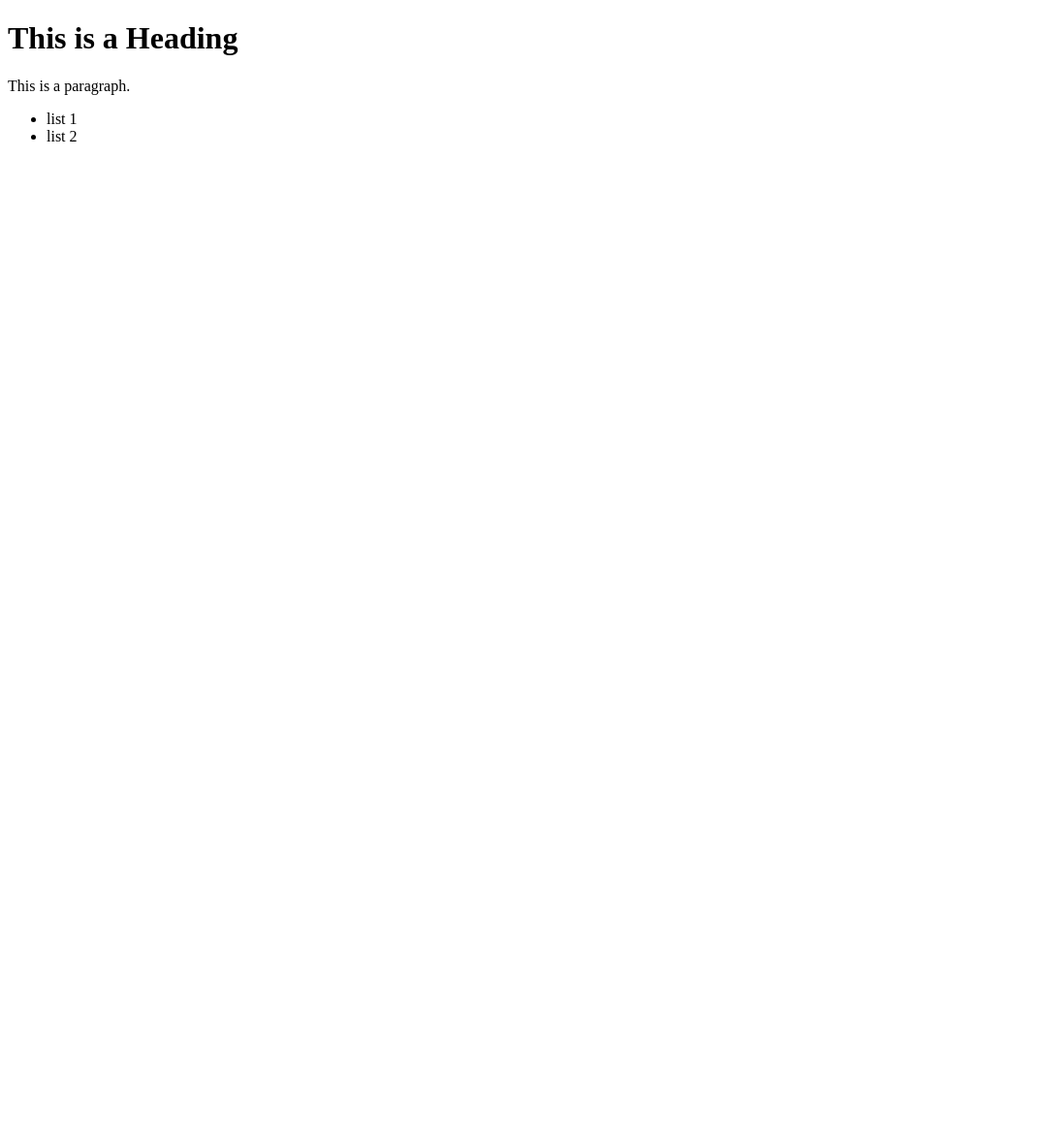
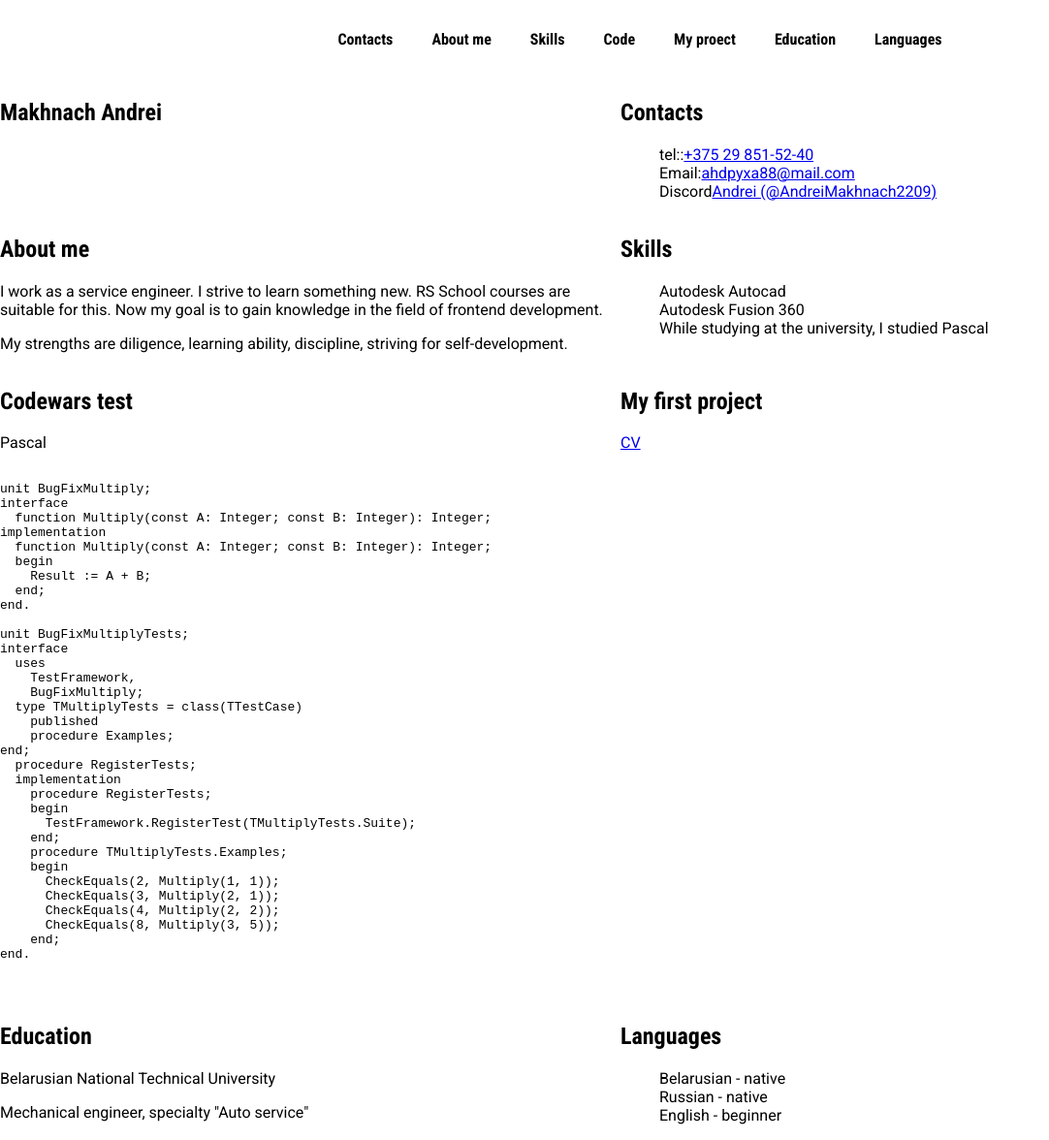
Before and after one commit to AndreiMakhnach2209/rsschool-cv, a plain HTML site: page index.html in a window 1280 px wide. Shown: the whole page at 97% size, without its empty margins (0-1082 px from the left). Before the commit the page ends 800 px from the top, so only its background shows below. Drawn offline with Linux system fonts and the light colour scheme.

Commit message:
docs:added information to file html

```diff
--- a/index.html
+++ b/index.html
@@ -1,16 +1,132 @@
 <!DOCTYPE html>
 <html lang="en">
-     <head>
-        <title>Page Title</title>
-    </head>
-     <body>
+<head>
+    <meta charset="UTF-8">
+    <meta name="viewport" content="width=device-width, initial-scale=1.0">
+    <title>cv</title>
+    <link rel="stylesheet" href="./style.css">
+    <link rel="icon" href="./images/favicon.ico">
+    <link rel="preconnect" href="https://fonts.googleapis.com">
+    <link rel="preconnect" href="https://fonts.gstatic.com" crossorigin>
+    <link href="https://fonts.googleapis.com/css2?family=Roboto&family=Roboto+Condensed:wght@700&display=swap" rel="stylesheet">
+</head>
+<body>
+    <header class="header">
+        <div class="container">
+            <nav class="nav">
+                <ul class="nav-list">
+                    <li class="nav-item"><a href="#contacts" class="nav-link">Contacts</a></li>
+                    <li class="nav-item"><a href="#about-me" class="nav-link">About me</a></li>
+                    <li class="nav-item"><a href="#skills" class="nav-link">Skills</a></li>
+                    <li class="nav-item"><a href="#code" class="nav-link">Code</a></li>
+                    <li class="nav-item"><a href="#proect" class="nav-link">My proect</a></li>
+                    <li class="nav-item"><a href="#education" class="nav-link">Education</a></li>
+                    <li class="nav-item"><a href="#languages" class="nav-link">Languages</a></li>
+                </ul>
+            </nav>
+        </div>
+    </header>
+    <main class="main">
+        <div class="main-container">
+            <section class="section" id="profile">
+                <h1 class="section-title">Makhnach Andrei</h1>
+            </section>
+            <section class="section" id="contacts">
+                <h2 class="section-title">Contacts</h2>
+                <ul class="section-list">
+                    <li class="list-item">
+                        tel::<a href="tel:+375298515240" class="section-link">+375 29 851-52-40</a>
+                    </li>
+                    <li class="list-item">
+                        Email:<a href="mailto:ahdpyxa88@mail.com" class="section-link">ahdpyxa88@mail.com</a>
+                    </li>
+                    <li class="list-item">
+                        Discord<a href="https://discordapp.com/users/1120793615925510146/" class="section-link">Andrei (@AndreiMakhnach2209)</a>
+                    </li>
+                </ul>
+            </section>
+            <section class="section" id="about-me">
+                <h2 class="section-title">About me</h2>
+                <p class="paragraph">
+                    I work as a service engineer. I strive to learn something new. RS School courses are suitable for this. Now my goal is to gain knowledge in the field of frontend development.
+                </p>
+                <p class="paragraph">
+                    My strengths are diligence, learning ability, discipline, striving for self-development.
+                </p>
+            </section>
+            <section class="section" id="skills">
+                <h2 class="section-title">Skills</h2>
+                <ul class="section-list">
+                    <li class="list-item">Autodesk Autocad</li>
+                    <li class="list-item">Autodesk Fusion 360</li>
+                    <li class="list-item">While studying at the university, I studied Pascal</li>
+                </ul>
+            </section>
+            <section class="section" id="code">
+                <h2 class="section-title">Codewars test</h2>
+                <p class="paragraph">Pascal</p>
+                <pre>
+                    <code class="code">
+unit BugFixMultiply;
+interface
+  function Multiply(const A: Integer; const B: Integer): Integer;
+implementation
+  function Multiply(const A: Integer; const B: Integer): Integer;
+  begin
+    Result := A + B;
+  end;
+end.
 
-<h1>This is a Heading</h1>
-<p>This is a paragraph.</p>
-<ul>
-    <li>list 1</li>
-    <li>list 2</li>
-</ul>
+unit BugFixMultiplyTests;
+interface
+  uses
+    TestFramework,
+    BugFixMultiply;
+  type TMultiplyTests = class(TTestCase)
+    published
+    procedure Examples;
+end;
+  procedure RegisterTests;
+  implementation
+    procedure RegisterTests;
+    begin
+      TestFramework.RegisterTest(TMultiplyTests.Suite);
+    end;
+    procedure TMultiplyTests.Examples;
+    begin
+      CheckEquals(2, Multiply(1, 1));
+      CheckEquals(3, Multiply(2, 1));
+      CheckEquals(4, Multiply(2, 2));
+      CheckEquals(8, Multiply(3, 5));
+    end;
+end.
+                    </code>
+                </pre>
+            </section>
+            <section class="section" id="proect">
+                <h2 class="section-title">My first project</h2>
+                <a href="https://andreimakhnach2209.github.io/rsschool-cv/cv" class="section-link">CV</a>
+            </section>
+            <section class="section" id="education">
+                <h2 class="section-title">Education</h2>
+                <p class="paragraph">Belarusian National Technical University</p>
+                <p class="paragraph">Mechanical engineer, specialty "Auto service"</p>
+            </section>
+            <section class="section" id="languages">
+                <h2 class="section-title">Languages</h2>
+                <ul class="section-list">
+                    <li class="list-item">Belarusian - native</li>
+                    <li class="list-item">Russian - native</li>
+                    <li class="list-item">English - beginner</li>
+                </ul>
+            </section>
+        </div>
+    </main>
+    <footer class="footer">
+        <div class="container">
 
+        </div>
+
+    </footer>
 </body>
 </html>
--- a/style.css
+++ b/style.css
@@ -0,0 +1,87 @@
+/*позиционирование*/
+body {
+    display: flex;
+    flex-direction: column;
+    justify-content: space-between;
+}
+
+.container {
+    max-width: 1440px;
+    margin: 0 auto;
+}
+
+.nav-list {
+    display: flex;
+    justify-content: center;
+    align-items: center;
+}
+
+/*блочная модель (размеры, отступы)*/
+* {
+    box-sizing: border-box;
+}/*
+header,
+main,
+footer {
+    border: 1px solid red;
+}*/
+
+body{
+    min-height: 100vh;
+    margin: 0;
+    padding: 0;
+}
+
+.nav-link {
+    padding: 0 20px;
+    line-height: 50px;
+}
+
+.main-container {
+    display: flex;
+    flex-wrap: wrap;
+}
+
+.section {
+    width: 50%;
+}
+
+@media (max-width: 768px) {
+    .section {
+      width: 100%;
+    }
+}
+
+/*типографика (свойства шрифта)*/
+body {
+    font-family: 'Roboto', sans-serif;
+  }
+
+.section-title,
+.nav-link {
+    font-family: 'Roboto Condensed', sans-serif;
+}
+
+.nav-list,
+.section-list {
+    list-style: none;
+}
+
+.nav-link {
+    text-decoration: none;
+    color: #000000;
+}
+/*оформление (цвет фона, тень)*/
+
+/*анимация*/
+html {
+    scroll-behavior: smooth;
+}
+
+.nav-link {
+    transition: .3s;
+}
+
+.nav-link:hover {
+    color: #ffff00;
+}
```
Also changed, not shown: images/favicon.ico (added).
